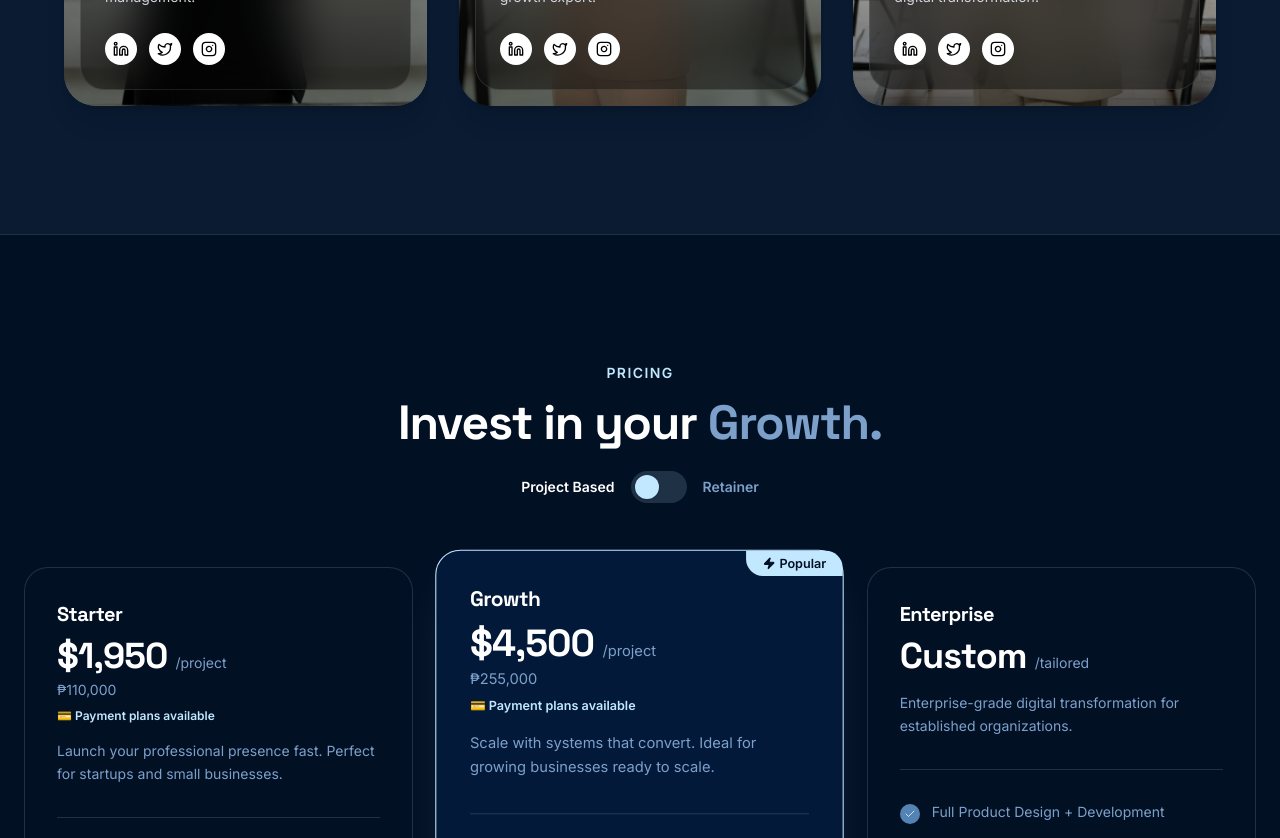
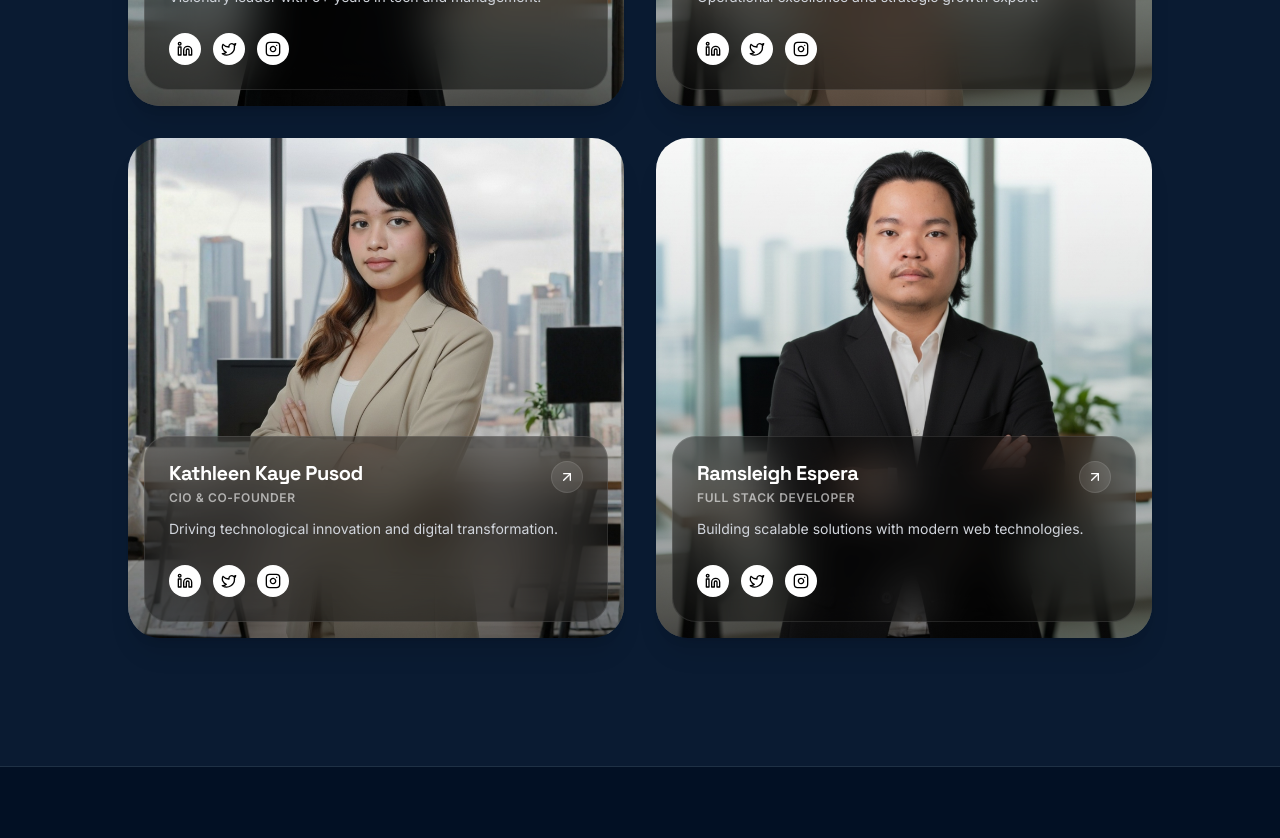
Before and after one commit to ryncstudio/rync-studio-landing, a React (Vite) app: page /#/terms in a window 1280 px wide. Before the commit this address led to /#/terms. Shown: the part 7440-8278 px from the top of the page. Built offline with nearby package versions, Linux system fonts and the light colour scheme.

Commit message:
feat: add Ramsleigh Espera to team section
- Added Ramsleigh Espera as Full Stack Developer
- Included professional photo in assets
- Updated team grid layout from 3 columns to 2x2 grid for 4 members
- Bio: Building scalable solutions with modern web technologies

```diff
--- a/src/components/Team.tsx
+++ b/src/components/Team.tsx
@@ -1,6 +1,7 @@
 import ralph from "@/assets/images/ralph.png";
 import cindy from "@/assets/images/cindy.png";
 import kathleen from "@/assets/images/kathleen.png";
+import ramsleigh from "@/assets/images/ramsleigh.jpg";
 import { FadeIn } from "@/components/FadeIn";
 import { Linkedin, Twitter, Instagram, ArrowUpRight } from "lucide-react";
 
@@ -26,6 +27,13 @@ const team = [
     image: kathleen,
     socials: { linkedin: "#", twitter: "#", instagram: "#" }
   },
+  {
+    name: "Ramsleigh Espera",
+    role: "Full Stack Developer",
+    bio: "Building scalable solutions with modern web technologies.",
+    image: ramsleigh,
+    socials: { linkedin: "#", twitter: "#", instagram: "#" }
+  },
 ];
 
 export default function Team() {
@@ -44,7 +52,7 @@ export default function Team() {
       </div>
 
       <div className="container mx-auto px-6">
-        <div className="grid grid-cols-1 md:grid-cols-3 gap-8 max-w-6xl mx-auto">
+        <div className="grid grid-cols-1 md:grid-cols-2 lg:grid-cols-2 gap-8 max-w-5xl mx-auto">
           {team.map((member, index) => (
             <FadeIn key={index} delay={0.2 + (index * 0.1)} className="h-full">
               <div className="group relative h-[500px] rounded-[32px] overflow-hidden shadow-xl hover:shadow-2xl transition-all duration-500">
```
Also changed, not shown: src/assets/images/ramsleigh.jpg (added).
